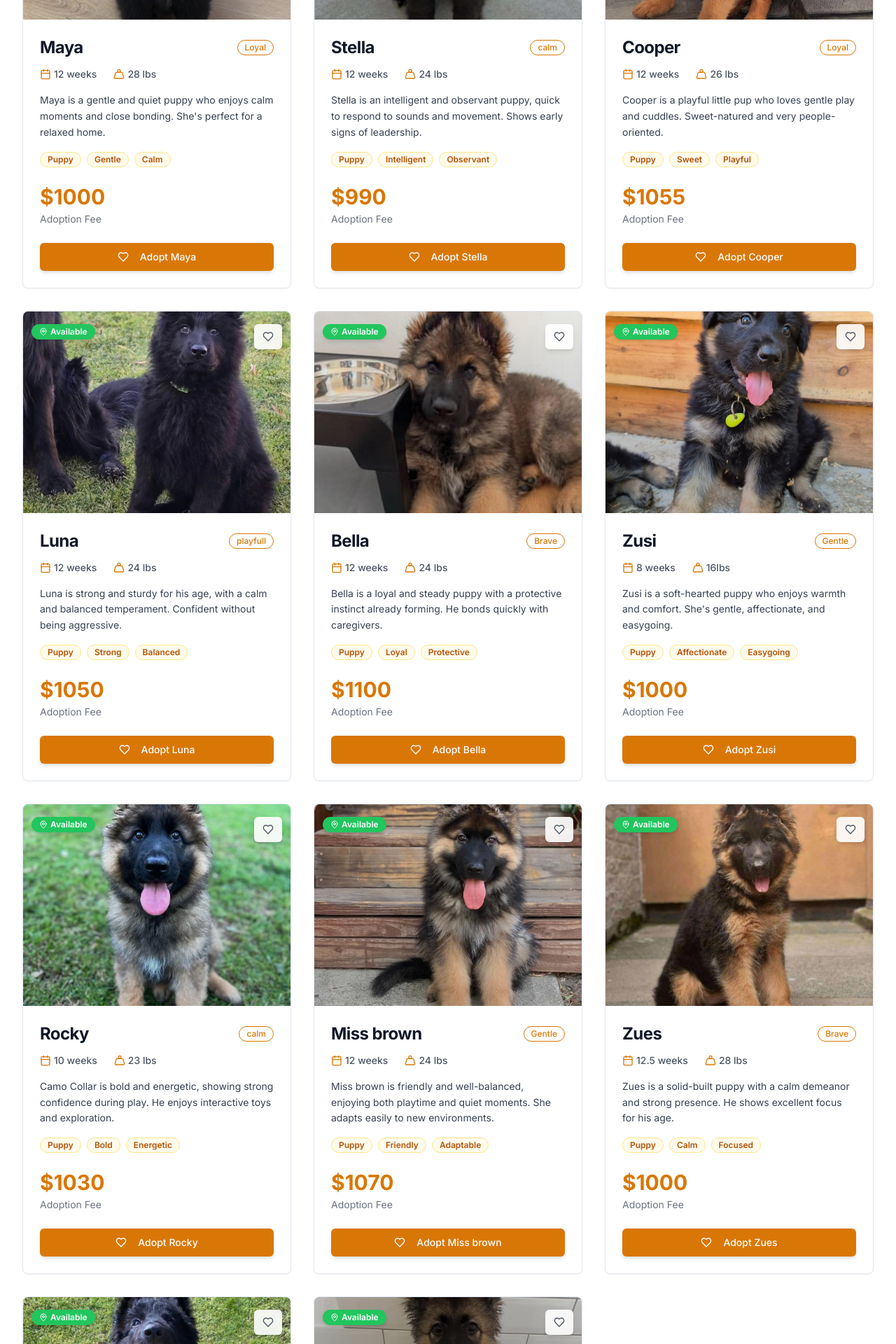
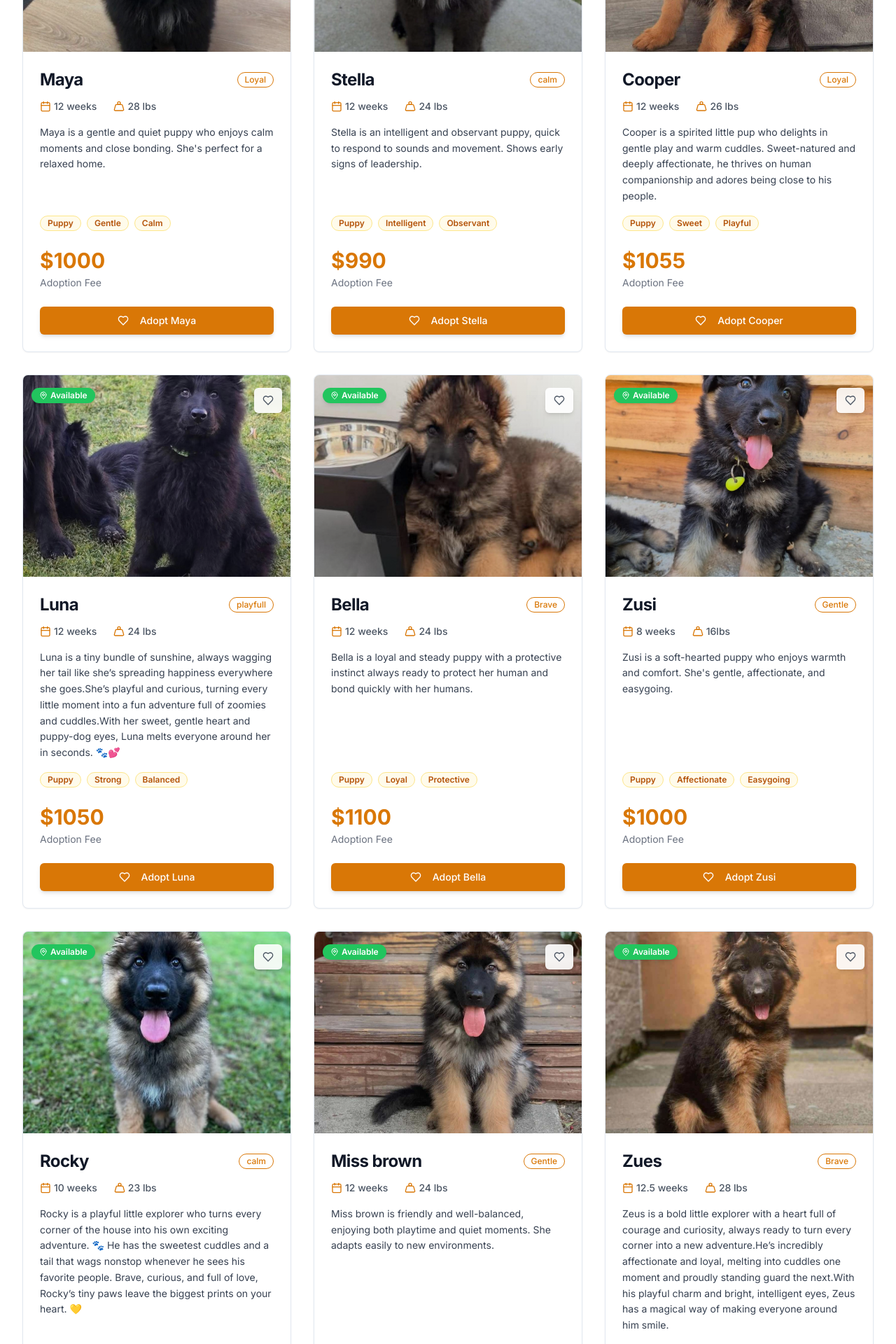
Before and after one commit to bookergsd/bookershepherds, a Next.js app: page /adoption in a window 1280 px wide. Shown: the part 4220-6140 px from the top of the page at 70% size. Built offline with nearby package versions, Linux system fonts and the light colour scheme.

Commit message:
my last commit

```diff
--- a/components/adoption/adoption-grid.tsx
+++ b/components/adoption/adoption-grid.tsx
@@ -206,7 +206,7 @@ const adoptableDogs = [
     location: "Available",
     image: "/images/lil/IMG-20260107-WA0038.jpg",
     description:
-      "Willy is a bright and cheerful puppy with a loving personality. Thrives on attention and human interaction.",
+      "Willy is a bright and cheerful puppy with an irresistibly loving personality. He flourishes with attention and genuinely thrives on meaningful human interaction, always eager to share affection and joy.",
     traits: ["Puppy", "Cheerful", "Loving"],
     category: "German Shepherd Puppies",
   },
@@ -248,7 +248,7 @@ const adoptableDogs = [
     location: "Available",
     image: "/images/lil/IMG-20260107-WA0025.jpg",
     description:
-      "Cooper is a playful little pup who loves gentle play and cuddles. Sweet-natured and very people-oriented.",
+      "Cooper is a spirited little pup who delights in gentle play and warm cuddles. Sweet-natured and deeply affectionate, he thrives on human companionship and adores being close to his people.",
     traits: ["Puppy", "Sweet", "Playful"],
     category: "German Shepherd Puppies",
   },
@@ -262,7 +262,7 @@ const adoptableDogs = [
     location: "Available",
     image: "/images/lil/IMG-20260107-WA0026.jpg",
     description:
-      "Luna is strong and sturdy for his age, with a calm and balanced temperament. Confident without being aggressive.",
+      "Luna is a tiny bundle of sunshine, always wagging her tail like she’s spreading happiness everywhere she goes.She’s playful and curious, turning every little moment into a fun adventure full of zoomies and cuddles.With her sweet, gentle heart and puppy-dog eyes, Luna melts everyone around her in seconds. 🐾💕",
     traits: ["Puppy", "Strong", "Balanced"],
     category: "German Shepherd Puppies",
   },
@@ -290,7 +290,7 @@ const adoptableDogs = [
     location: "Available",
     image: "/images/lil/IMG-20260107-WA0028.jpg",
     description:
-      "Bella is a loyal and steady puppy with a protective instinct already forming. He bonds quickly with caregivers.",
+      "Bella is a loyal and steady puppy with a protective instinct always ready to protect her human and bond quickly with her humans.",
     traits: ["Puppy", "Loyal", "Protective"],
     category: "German Shepherd Puppies",
   },
@@ -318,7 +318,7 @@ const adoptableDogs = [
     location: "Available",
     image: "/images/lil/IMG-20260107-WA0030.jpg",
     description:
-      "Camo Collar is bold and energetic, showing strong confidence during play. He enjoys interactive toys and exploration.",
+      "Rocky is a playful little explorer who turns every corner of the house into his own exciting adventure. 🐾 He has the sweetest cuddles and a tail that wags nonstop whenever he sees his favorite people. Brave, curious, and full of love, Rocky’s tiny paws leave the biggest prints on your heart. 💛",
     traits: ["Puppy", "Bold", "Energetic"],
     category: "German Shepherd Puppies",
   },
@@ -346,7 +346,7 @@ const adoptableDogs = [
     location: "Available",
     image: "/images/lil/IMG-20260107-WA0033.jpg",
     description:
-      "Zues is a solid-built puppy with a calm demeanor and strong presence. He shows excellent focus for his age.",
+      "Zeus is a bold little explorer with a heart full of courage and curiosity, always ready to turn every corner into a new adventure.He’s incredibly affectionate and loyal, melting into cuddles one moment and proudly standing guard the next.With his playful charm and bright, intelligent eyes, Zeus has a magical way of making everyone around him smile.",
     traits: ["Puppy", "Calm", "Focused"],
     category: "German Shepherd Puppies",
   },
@@ -360,7 +360,7 @@ const adoptableDogs = [
     location: "Available",
     image: "/images/lil/IMG-20260107-WA0036.jpg",
     description:
-      "Gold Collar is a confident and affectionate puppy with a curious nature. He enjoys both playtime and quiet bonding moments.",
+      "Shadow is a brave little explorer with a curious nose and a fearless heart.He is loyal and affectionate, always staying close to his favorite humans.Playful and intelligent, he learns quickly and loves to show off his clever tricks.",
     traits: ["Puppy", "Confident", "Affectionate"],
     category: "German Shepherd Puppies",
   },
@@ -374,7 +374,7 @@ const adoptableDogs = [
     location: "Available",
     image: "/images/lil/IMG-20260107-WA0035.jpg",
     description:
-      "Aqua Collar is lively and expressive, often wagging her tail during interaction. Loves attention and gentle play.",
+      "Zake is a joyful little explorer with a curious nose and a brave heart.He’s affectionate and gentle, always ready for cuddles and playtime.Smart and eager to please, he forms deep, loyal bonds with his humans.",
     traits: ["Puppy", "Expressive", "Lively"],
     category: "German Shepherd Puppies",
   },
```
